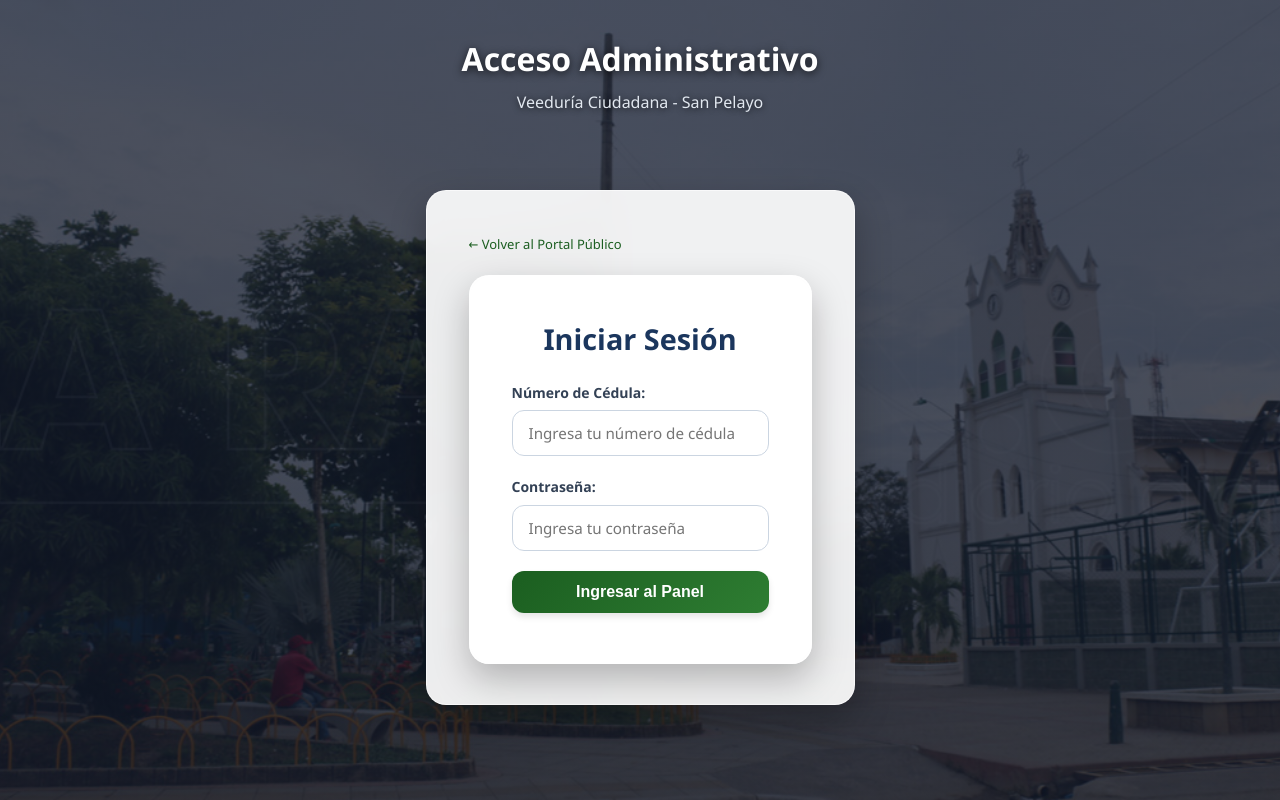
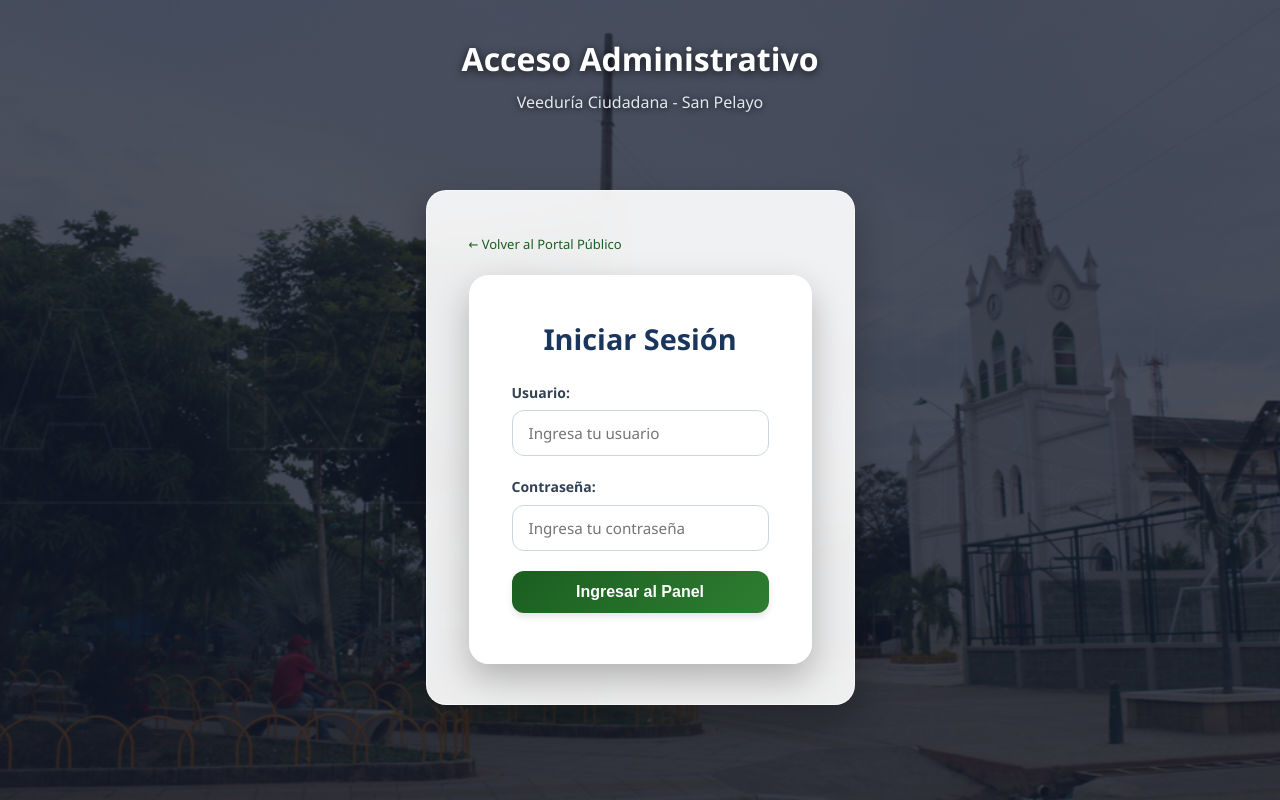
Before and after one commit to estefaniasotelo802-cloud/veeduria-san-pelayo, a website: page public/login.html in a window 1280 px wide. Drawn offline with Linux system fonts and the light colour scheme.

Commit message:
Ampliar ancho de la tarjeta de login y cambiar etiqueta a Usuario

```diff
--- a/public/login.html
+++ b/public/login.html
@@ -21,9 +21,9 @@
             <form id="formLogin" class="login-form">
                 <h2>Iniciar Sesión</h2>
 
-                <div class="form-group">
-                    <label for="cedula">Número de Cédula:</label>
-                    <input type="text" id="cedula" name="cedula" placeholder="Ingresa tu número de cédula" required>
+               <div class="form-group">
+                   <label for="usuario">Usuario:</label>
+                   <input type="text" id="usuario"  name="usuario"  placeholder="Ingresa tu usuario" required>
                 </div>
 
                 <div class="form-group">
```
